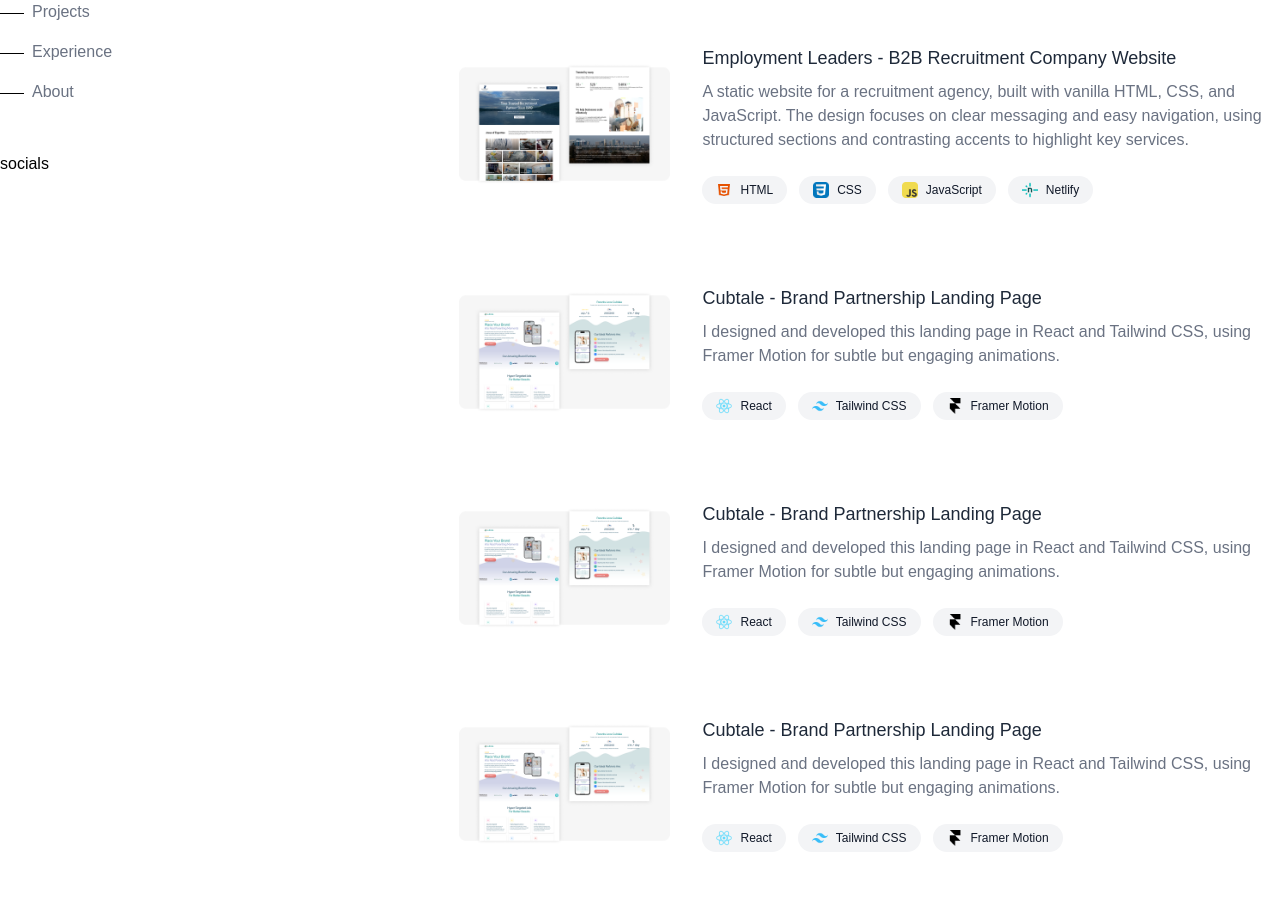
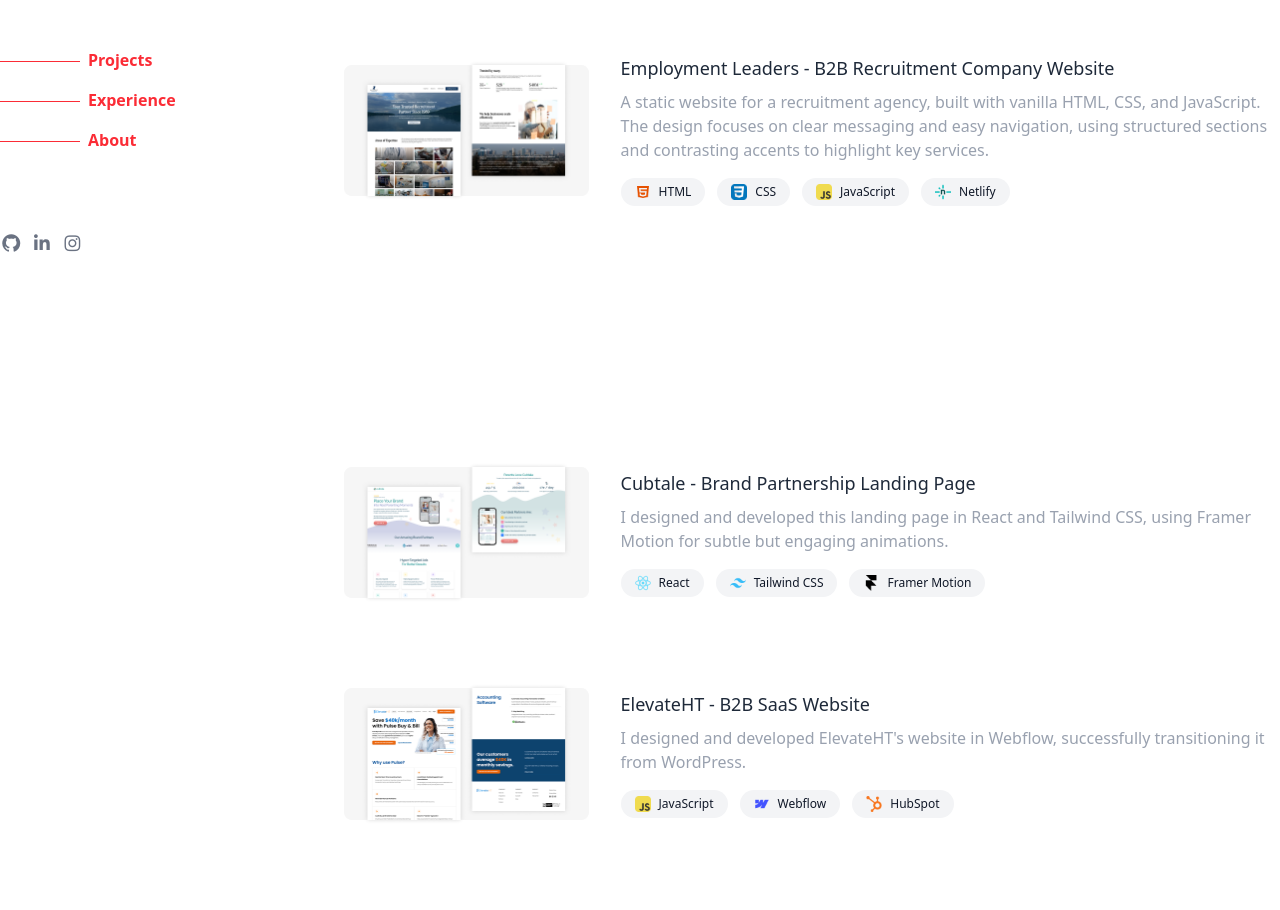
Before and after one commit to aysenuron/personal-website, a Next.js app: page / in a window 1280 px wide. Shown: the part 500-1410 px from the top of the page. Built offline with nearby package versions, Linux system fonts and the light colour scheme; a web font is replaced by a local one.

Commit message:
Add detailed page structure.

```diff
--- a/app/components/Button.jsx
+++ b/app/components/Button.jsx
@@ -4,7 +4,7 @@
   return (
     <Link href={handleClick} target="_blank">
       {" "}
-      <button className="cursor-pointer bg-blue-700 hover:bg-white hover:shadow-[inset_0_0_8px_rgba(0,0,0,0.1)] border-none forma hover:text-blue-700 duration-200 ease-in-out transition w-fit px-4 py-2 text-white rounded-full drop-shadow-xl hover:drop-shadow-none">
+      <button className="cursor-pointer bg-[#192de4] hover:bg-white hover:shadow-[inset_0_0_8px_rgba(0,0,0,0.1)] border-none forma hover:text-[#192de4] duration-200 ease-in-out transition w-fit px-4 py-2 text-white rounded-full drop-shadow-xl hover:drop-shadow-none">
         {children}
       </button>
     </Link>
--- a/app/components/P_Card.jsx
+++ b/app/components/P_Card.jsx
@@ -1,5 +1,5 @@
 "use client";
-
+import Link from "next/link";
 import { motion } from "framer-motion";
 import ChipsContainer from "./ChipsContainer";
 import tools from "../tools";
@@ -10,6 +10,7 @@
   );
 
   return (
+    <Link href={`/projects/${data.slug}`} passHref>
       <div className="lg:grid relative lg:grid-cols-7 flex flex-col gap-8 justify-center group cursor-pointer transform duration-200 ease-in-out transition-all">
         <motion.div
           initial={{ opacity: 0, y: 30 }}
@@ -49,12 +50,13 @@
               duration: 0.5,
               ease: "easeOut",
             }}
-          className="text-md text-gray-500 pb-4"
+            className="text-md text-gray-400 pb-2"
           >
             {data.description}
           </motion.p>
           <ChipsContainer selectedTools={websiteTools} color={"gray-100"} />
         </div>
       </div>
+    </Link>
   );
 }
--- a/app/components/SideMenuItem.jsx
+++ b/app/components/SideMenuItem.jsx
@@ -1,15 +1,68 @@
-import React from "react";
-import Link from "next/link";
+import React, { useState, useEffect } from "react";
 
-export default function SideMenuItem({ name, link }) {
+export default function SideMenuItem({ name, sectionId }) {
+  const [isActive, setIsActive] = useState(false);
+
+  useEffect(() => {
+    const observer = new IntersectionObserver(
+      ([entry]) => {
+        console.log(
+          `${sectionId}: ${entry.isIntersecting ? "ACTIVE" : "inactive"}`
+        );
+        setIsActive(entry.isIntersecting);
+      },
+      {
+        threshold: 0.01, // fire at multiple steps
+      }
+    );
+
+    const element = document.getElementById(sectionId);
+    if (element) {
+      console.log(`Observing element: ${sectionId}`, element);
+      observer.observe(element);
+    } else {
+      console.log(`Element not found: ${sectionId}`);
+    }
+
+    return () => {
+      if (element) {
+        observer.unobserve(element);
+      }
+    };
+  }, [sectionId]);
+
+  const scrollToSection = (e) => {
+    e.preventDefault();
+    const element = document.getElementById(sectionId);
+    if (element) {
+      element.scrollIntoView({
+        behavior: "smooth",
+        block: "start",
+      });
+    }
+  };
+
   return (
-    <Link href={link} target="_blank">
-      <div className="flex gap-2 items-center group hover:cursor-pointer">
-        <div className="bg-black mt-0.5 w-6 h-[1px] group-hover:w-16 group-hover:bg-red-600 transition-all duration-200"></div>
-        <p className="group-hover:font-semibold transition-all duration-200 text-md text-gray-500 active:text-red-600 group-hover:text-red-600">
-          {name}
-        </p>
-      </div>
-    </Link>
+    <div
+      onClick={scrollToSection}
+      className="flex gap-2 items-center group hover:cursor-pointer"
+    >
+      <div
+        className={`mt-0.5 h-[1px] transition-all duration-200 ${
+          isActive
+            ? "bg-red-500 w-20"
+            : "bg-black w-10 group-hover:w-20 group-hover:bg-red-500"
+        }`}
+      ></div>
+      <p
+        className={`transition-all duration-200 text-md ${
+          isActive
+            ? "font-semibold text-red-500"
+            : "text-gray-500 group-hover:font-semibold group-hover:text-red-500"
+        } active:text-red-500`}
+      >
+        {name}
+      </p>
+    </div>
   );
 }
--- a/app/components/Test.jsx
+++ b/app/components/Test.jsx
@@ -4,7 +4,6 @@
 
 import SideMenuItem from "./SideMenuItem";
 import websites from "../websites";
-import ProjectCard from "./ProjectCard";
 import P_Card from "./P_Card";
 
 export default function Test() {
@@ -12,17 +11,17 @@
     <section>
       <div className="container px-4 md:px-0 mx-auto">
         <div className="grid lg:grid-cols-12 gap-24">
-          <div className="lg:col-span-4 flex flex-col gap-6 pt-12 lg:gap-12 sticky self-start top-0 box-border">
+          <div className="lg:col-span-3 flex flex-col gap-6 pt-12 lg:gap-12 sticky self-start top-16 box-border">
             <div>
               <div className="w-40 rounded-full overflow-hidden">
                 <img src="/profile.png" alt="Aysenur Onaran profile img" />
               </div>
               <div className="mt-4 flex flex-col gap-3">
                 <h1 className="font-semibold text-4xl">Ayşenur Onaran</h1>
-                <h2 className="font-medium text-xl text-gray-400">
-                  Designer / Developer
-                </h2>
-                <p className="text-md text-gray-500">
+                <p className="text-md text-gray-400">
+                  <span className="text-[#192de4] font-medium">
+                    Designer / Developer.
+                  </span>{" "}
                   Architect turned developer, crafting digital experiences with
                   curiosity, care, and a systems mindset—always learning along
                   the way.
@@ -30,18 +29,30 @@
               </div>
             </div>
             <div className="hidden lg:flex lg:flex-col lg:gap-4">
-              <SideMenuItem name="Projects" link="#" />
-              <SideMenuItem name="Experience" link="#" />
-              <SideMenuItem name="About" link="#" />
+              <SideMenuItem name="Projects" sectionId="projects" />
+              <SideMenuItem name="Experience" sectionId="experience" />
+              <SideMenuItem name="About" sectionId="about" />
             </div>
             <div>
-              <div className="flex gap-2 items-center">
-                <p>socials</p>
+              <div className="flex gap-2 text-lg items-center text-gray-500 cursor-pointer fixed bottom-12">
+                <i className="fab fa-github hover:text-[#192de4]"></i>
+                <i className="fab fa-linkedin-in hover:text-[#192de4]"></i>
+                <i className="fab fa-instagram hover:text-[#192de4]"></i>
               </div>
             </div>
           </div>
-          <div className="lg:col-span-8 flex flex-col gap-6 pt-12">
-            <div className="flex flex-col gap-20">
+          <div className="lg:col-span-9 flex flex-col gap-64 py-12">
+            <div id="projects" className="flex flex-col gap-20">
+              {websites.map((website) => (
+                <P_Card key={website.id} data={website} />
+              ))}
+            </div>
+            <div id="experience" className="flex flex-col gap-20">
+              {websites.map((website) => (
+                <P_Card key={website.id} data={website} />
+              ))}
+            </div>
+            <div id="about" className="flex flex-col gap-20">
               {websites.map((website) => (
                 <P_Card key={website.id} data={website} />
               ))}
--- a/app/globals.css
+++ b/app/globals.css
@@ -1,18 +1,8 @@
 @import "tailwindcss";
+@import "@fortawesome/fontawesome-free/css/all.min.css";
 
 body {
   margin: 0;
-  font-family: forma-djr-micro, sans-serif;
   font-style: normal;
-
   scroll-behavior: smooth;
 }
-
-.degular {
-  font-family: degular-display, sans-serif;
-}
-
-.forma {
-  font-family: forma-djr-micro, sans-serif;
-  font-style: normal;
-}
--- /dev/null
+++ b/app/projects/[slug]/page.js
@@ -0,0 +1,120 @@
+import Link from 'next/link';
+import { notFound } from 'next/navigation';
+import websites from '@/app/websites';
+
+// This generates static paths for all your projects
+export async function generateStaticParams() {
+  return websites.map((website) => ({
+    slug: website.slug,
+  }));
+}
+
+// This generates metadata for each project page
+export async function generateMetadata({ params }) {
+  const project = websites.find((website) => website.slug === params.slug);
+
+  if (!project) {
+    return {
+      title: 'Project Not Found',
+    };
+  }
+
+  return {
+    title: `${project.title} - Ayşenur Onaran`,
+    description: project.description,
+  };
+}
+
+// THIS IS THE MAIN COMPONENT - make sure it's the default export
+export default function ProjectPage({ params }) {
+  const project = websites.find((website) => website.slug === params.slug);
+
+  if (!project) {
+    notFound();
+  }
+
+  return (
+    <div className="container mx-auto px-4 py-12">
+      <div className="max-w-4xl mx-auto">
+        {/* Back button */}
+        <div className="mb-8">
+          <Link href="/" className="text-blue-600 hover:text-blue-800 flex items-center gap-2">
+            <i className="fas fa-arrow-left"></i>
+            Back to Projects
+          </Link>
+        </div>
+
+        {/* Project header */}
+        <div className="mb-12">
+          <h1 className="text-4xl font-bold mb-4">{project.title}</h1>
+          <p className="text-xl text-gray-600 mb-6">{project.description}</p>
+
+          {/* Project image */}
+          <div className="mb-8">
+            <img
+              src={project.img}
+              alt={project.title}
+              className="w-full rounded-lg shadow-lg"
+            />
+          </div>
+
+          {/* Tools used */}
+          <div className="mb-8">
+            <h3 className="text-lg font-semibold mb-4">Technologies Used</h3>
+            <div className="flex flex-wrap gap-2">
+              {project.toolNames.map((toolName) => (
+                <span
+                  key={toolName}
+                  className="px-3 py-1 bg-gray-100 rounded-full text-sm"
+                >
+                  {toolName}
+                </span>
+              ))}
+            </div>
+          </div>
+
+          {/* Project links */}
+          <div className="flex gap-4">
+            {project.webLink && (
+              <a
+                href={project.webLink}
+                target="_blank"
+                rel="noopener noreferrer"
+                className="bg-blue-600 text-white px-6 py-2 rounded-lg hover:bg-blue-700"
+              >
+                View Live Site
+              </a>
+            )}
+            {project.githubLink && (
+              <a
+                href={project.githubLink}
+                target="_blank"
+                rel="noopener noreferrer"
+                className="border border-gray-300 px-6 py-2 rounded-lg hover:bg-gray-50"
+              >
+                View Code
+              </a>
+            )}
+          </div>
+        </div>
+
+        {/* Project details */}
+        <div className="prose max-w-none">
+          <h2>Project Overview</h2>
+          <p>{project.longDescription || project.description}</p>
+
+          {/* Add more detailed content here */}
+          <h2>Key Features</h2>
+          <ul>
+            {project.features?.map((feature, index) => (
+              <li key={index}>{feature}</li>
+            )) || <li>Feature details coming soon...</li>}
+          </ul>
+
+          <h2>Challenges & Solutions</h2>
+          <p>{project.challenges || "Challenge details coming soon..."}</p>
+        </div>
+      </div>
+    </div>
+  );
+}
--- a/app/websites.js
+++ b/app/websites.js
@@ -1,66 +1,59 @@
 const websites = [
   {
     id: 1,
+    slug: "cubtale-landing-page",
     githubLink: "https://github.com/aysenuron/cubtale",
     webLink: "https://cubtale.netlify.app/",
     img: "/websites/cubtale-screen.png",
     title: "Cubtale - Brand Partnership Landing Page",
     description: "I designed and developed this landing page in React and Tailwind CSS, using Framer Motion for subtle but engaging animations.",
-      toolNames: ["React", "Tailwind CSS", "Framer Motion"]
+    longDescription: "Cubtale is a modern brand partnership platform landing page that showcases clean design principles and smooth user interactions. Built with React and styled using Tailwind CSS, the project demonstrates proficiency in component-based architecture and responsive design patterns.",
+    toolNames: ["React", "Tailwind CSS", "Framer Motion"],
+    features: [
+      "Responsive design that works seamlessly across all devices",
+      "Smooth animations powered by Framer Motion",
+      "Modern UI with clean typography and strategic use of whitespace",
+      "Optimized performance with React best practices"
+    ],
+    challenges: "The main challenge was creating engaging animations that enhanced rather than distracted from the content. I solved this by implementing subtle micro-interactions that guide users through the page while maintaining fast load times."
   },
   {
     id: 2,
+    slug: "elevateht-saas-website",
     webLink: "https://www.elevateht.com/",
     img: "/websites/elevateht-screen.png",
     title: "ElevateHT - B2B SaaS Website",
-      description: "I designed and developed ElevateHT’s website in Webflow, successfully transitioning it from WordPress.",
-      toolNames: ["Webflow", "JavaScript", "HubSpot"]
+    description: "I designed and developed ElevateHT's website in Webflow, successfully transitioning it from WordPress.",
+    longDescription: "ElevateHT is a comprehensive B2B SaaS platform website that required a complete migration from WordPress to Webflow. This project involved redesigning the user experience, implementing HubSpot integration for lead management, and creating a scalable content management system.",
+    toolNames: ["Webflow", "JavaScript", "HubSpot"],
+    features: [
+      "Seamless WordPress to Webflow migration",
+      "HubSpot CRM integration for lead tracking",
+      "Custom JavaScript interactions for enhanced UX",
+      "SEO-optimized structure and content",
+      "Responsive design with mobile-first approach"
+    ],
+    challenges: "Migrating from WordPress while maintaining SEO rankings and implementing complex HubSpot integrations required careful planning. I solved this by creating a detailed migration strategy and custom JavaScript solutions for form handling and lead tracking."
   },
   {
     id: 3,
+    slug: "employment-leaders-website",
     githubLink: "https://github.com/aysenuron/employment-leaders-website",
     webLink: "https://employmentleaders.com/",
     img: "/websites/employmentLeaders-screen.png",
     title: "Employment Leaders - B2B Recruitment Company Website",
-      description: "A static website for a recruitment agency, built with vanilla HTML, CSS, and JavaScript. The design focuses on clear messaging and easy navigation, using structured sections and contrasting accents to highlight key services. ",
-      toolNames: ["HTML", "CSS",  "JavaScript", "Netlify"]
-    },
-    {
-      id: 4,
-      githubLink: "https://github.com/aysenuron/cubtale",
-      webLink: "https://cubtale.netlify.app/",
-      img: "/websites/cubtale-screen.png",
-      title: "Cubtale - Brand Partnership Landing Page",
-      description: "I designed and developed this landing page in React and Tailwind CSS, using Framer Motion for subtle but engaging animations.",
-      toolNames: ["React", "Tailwind CSS", "Framer Motion"]
-    },
-    {
-      id: 5,
-      githubLink: "https://github.com/aysenuron/cubtale",
-      webLink: "https://cubtale.netlify.app/",
-      img: "/websites/cubtale-screen.png",
-      title: "Cubtale - Brand Partnership Landing Page",
-      description: "I designed and developed this landing page in React and Tailwind CSS, using Framer Motion for subtle but engaging animations.",
-      toolNames: ["React", "Tailwind CSS", "Framer Motion"]
-    },
-    {
-      id: 6,
-      githubLink: "https://github.com/aysenuron/cubtale",
-      webLink: "https://cubtale.netlify.app/",
-      img: "/websites/cubtale-screen.png",
-      title: "Cubtale - Brand Partnership Landing Page",
-      description: "I designed and developed this landing page in React and Tailwind CSS, using Framer Motion for subtle but engaging animations.",
-      toolNames: ["React", "Tailwind CSS", "Framer Motion"]
-    },
-    {
-      id: 7,
-      githubLink: "https://github.com/aysenuron/cubtale",
-      webLink: "https://cubtale.netlify.app/",
-      img: "/websites/cubtale-screen.png",
-      title: "Cubtale - Brand Partnership Landing Page",
-      description: "I designed and developed this landing page in React and Tailwind CSS, using Framer Motion for subtle but engaging animations.",
-      toolNames: ["React", "Tailwind CSS", "Framer Motion"]
-    },
+    description: "A static website for a recruitment agency, built with vanilla HTML, CSS, and JavaScript. The design focuses on clear messaging and easy navigation, using structured sections and contrasting accents to highlight key services.",
+    longDescription: "Employment Leaders is a professional recruitment agency website built with vanilla web technologies. The project emphasizes clean, professional design that builds trust with both job seekers and employers. The site features clear service descriptions, easy navigation, and strategic calls-to-action.",
+    toolNames: ["HTML", "CSS", "JavaScript", "Netlify"],
+    features: [
+      "Clean, professional design that builds credibility",
+      "Structured content sections for easy scanning",
+      "Strategic use of contrasting colors for CTAs",
+      "Fast loading times with vanilla JavaScript",
+      "Deployed on Netlify for reliable hosting"
+    ],
+    challenges: "Creating an engaging design without overwhelming frameworks while ensuring cross-browser compatibility. I focused on semantic HTML, progressive enhancement, and thorough testing across different browsers and devices."
+  }
 ];
 
 export default websites;
--- a/package.json
+++ b/package.json
@@ -9,6 +9,8 @@
     "lint": "next lint"
   },
   "dependencies": {
+    "@fortawesome/fontawesome-free": "^7.0.1",
+    "@next/font": "^14.2.15",
     "framer-motion": "^12.7.4",
     "gsap": "^3.12.7",
     "lenis": "^1.3.1",
```
Also changed, not shown: app/components/Header.jsx (+10 -5 lines), app/layout.js (+8 -1 lines), 1 other file (tests, documents, lock files or other folders). Lines whose indentation alone changed are shown as unchanged.
